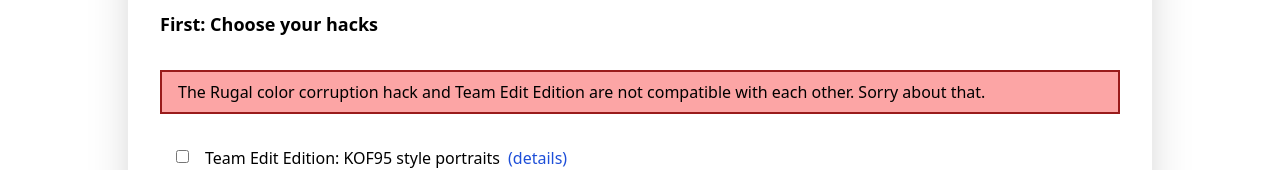
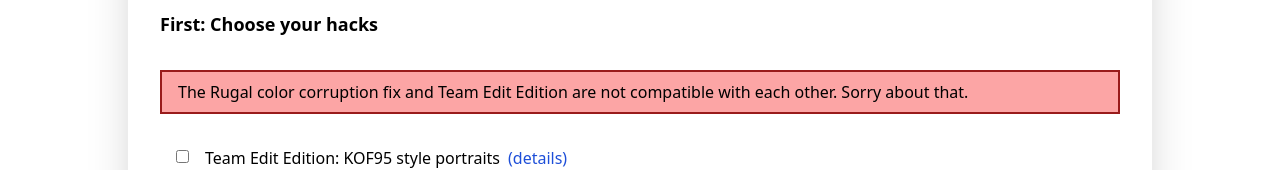
Before and after one commit to city41/neorh, a Next.js app: page /kof94 in a window 1280 px wide. Shown: the part 588-758 px from the top of the page. Built offline with nearby package versions, Linux system fonts and the light colour scheme.

Commit message:
hack -> fix

```diff
--- a/src/components/GamePage/GamePage.tsx
+++ b/src/components/GamePage/GamePage.tsx
@@ -81,7 +81,7 @@ function GamePage({ game, focusedHackId }: PublicGamePageProps) {
       <h3 className="font-bold text-lg">First: Choose your hacks</h3>
       {game.mameName === "kof94" && (
         <div className="bg-red-300 border-2 border-red-800 px-4 py-2 flex flex-col gap-y-2 my-8 w-full">
-          The Rugal color corruption hack and Team Edit Edition are not
+          The Rugal color corruption fix and Team Edit Edition are not
           compatible with each other. Sorry about that.
         </div>
       )}
```
